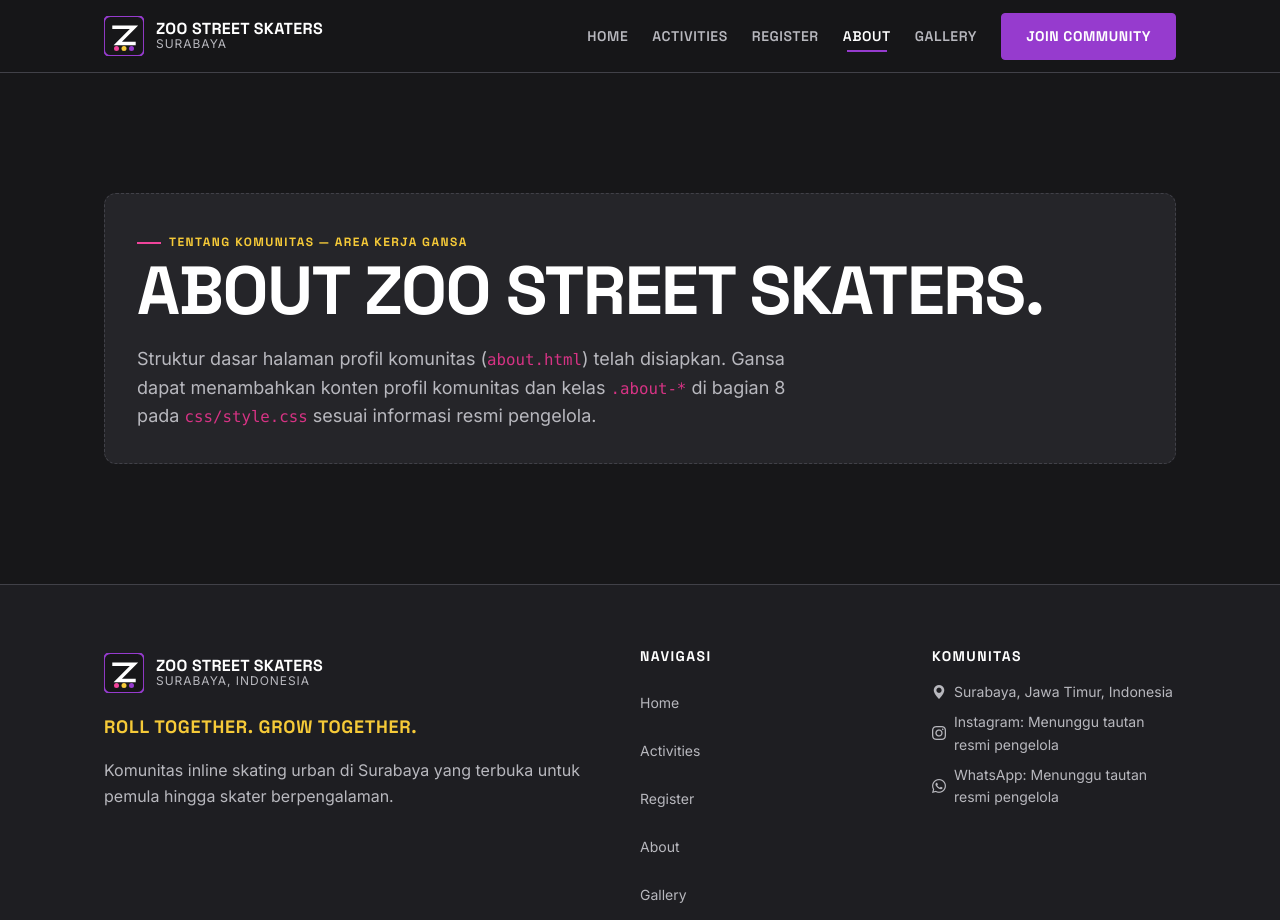
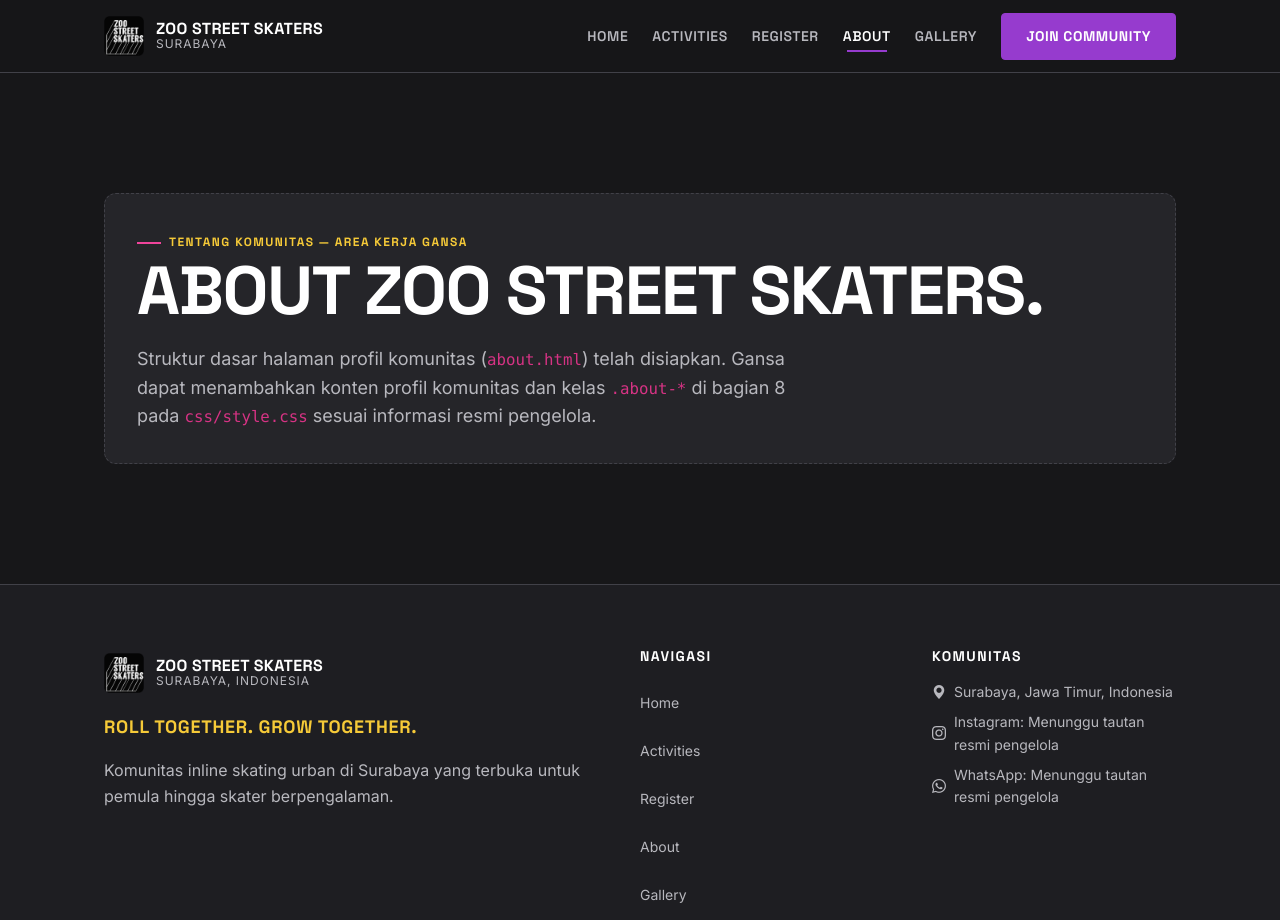
Before and after one commit to Maizu28/uts-paw-p1-zoostreetskaters, a plain HTML site: page about.html in a window 1280 px wide. Shown: the top 920 px of the page. Drawn offline with nearby package versions, Linux system fonts and the light colour scheme.

Commit message:
ubah logo

```diff
--- a/about.html
+++ b/about.html
@@ -8,7 +8,7 @@
       name="description"
       content="Profil dan informasi komunitas inline skating Zoo Street Skaters di Surabaya."
     />
-    <link rel="icon" type="image/svg+xml" href="img/logo/logo.svg" />
+    <link rel="icon" type="image/svg+xml" href="img/logo/Logo_zoo_lama.png" />
     <link rel="preconnect" href="https://fonts.googleapis.com" />
     <link rel="preconnect" href="https://fonts.gstatic.com" crossorigin />
     <link
@@ -36,7 +36,7 @@
           <a class="site-brand" href="index.html">
             <img
               class="site-brand-logo"
-              src="img/logo/logo.svg"
+              src="img/logo/Logo_zoo_lama.png"
               alt="Logo Zoo Street Skaters"
               width="40"
               height="40"
@@ -112,7 +112,7 @@
             <a class="site-brand" href="index.html">
               <img
                 class="site-brand-logo"
-                src="img/logo/logo.svg"
+                src="img/logo/Logo_zoo_lama.png"
                 alt="Logo Zoo Street Skaters"
                 width="40"
                 height="40"
```
Also changed, not shown: activities.html (+3 -3 lines), gallery.html (+3 -3 lines), index.html (+3 -3 lines), register.html (+3 -3 lines), terima-kasih.html (+3 -3 lines), img/activities/helloween2024-1.jpg (added), img/activities/helloween2024-2.jpg (added), img/activities/helloween2024-3.jpg (added), img/logo/Logo_zoo_lama.png (added).
